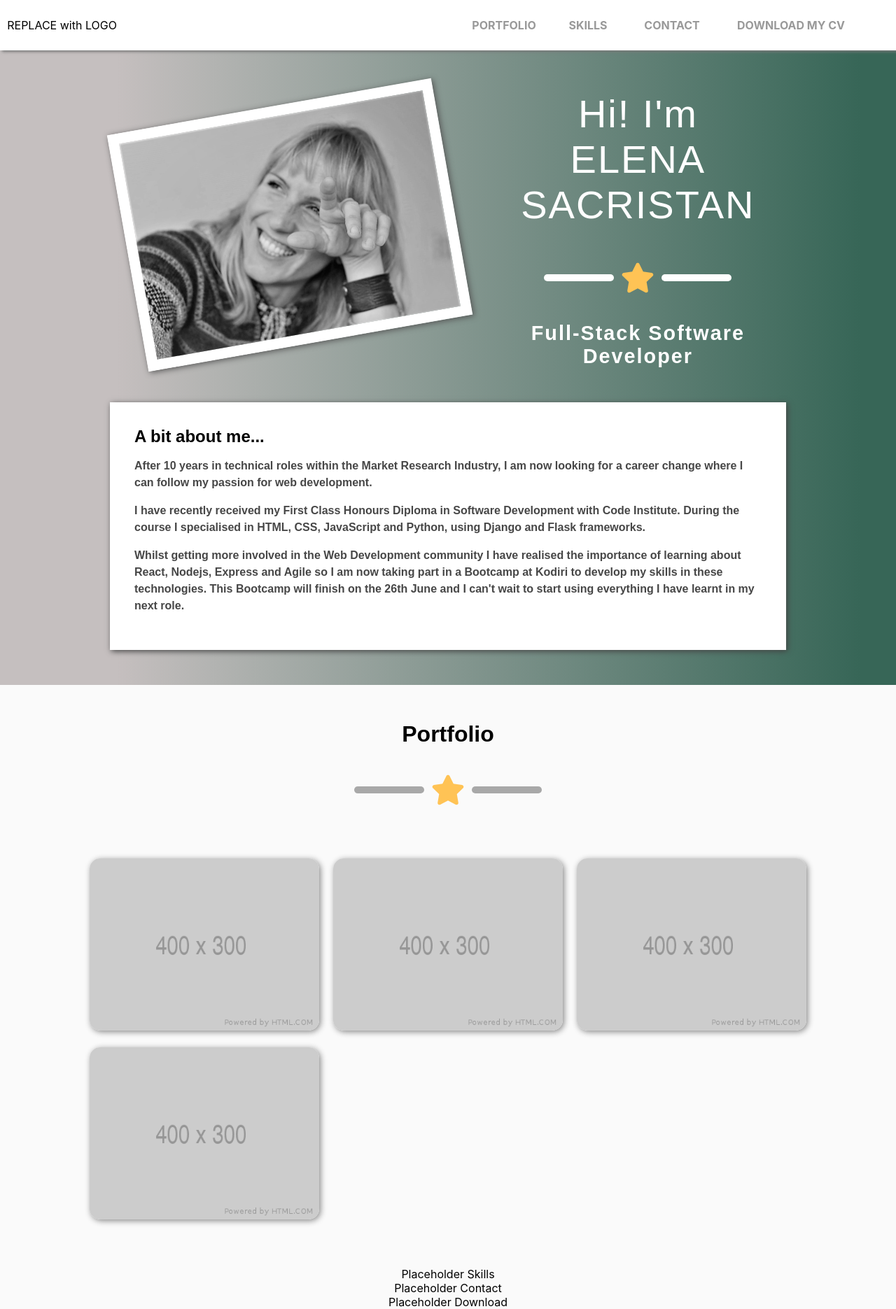
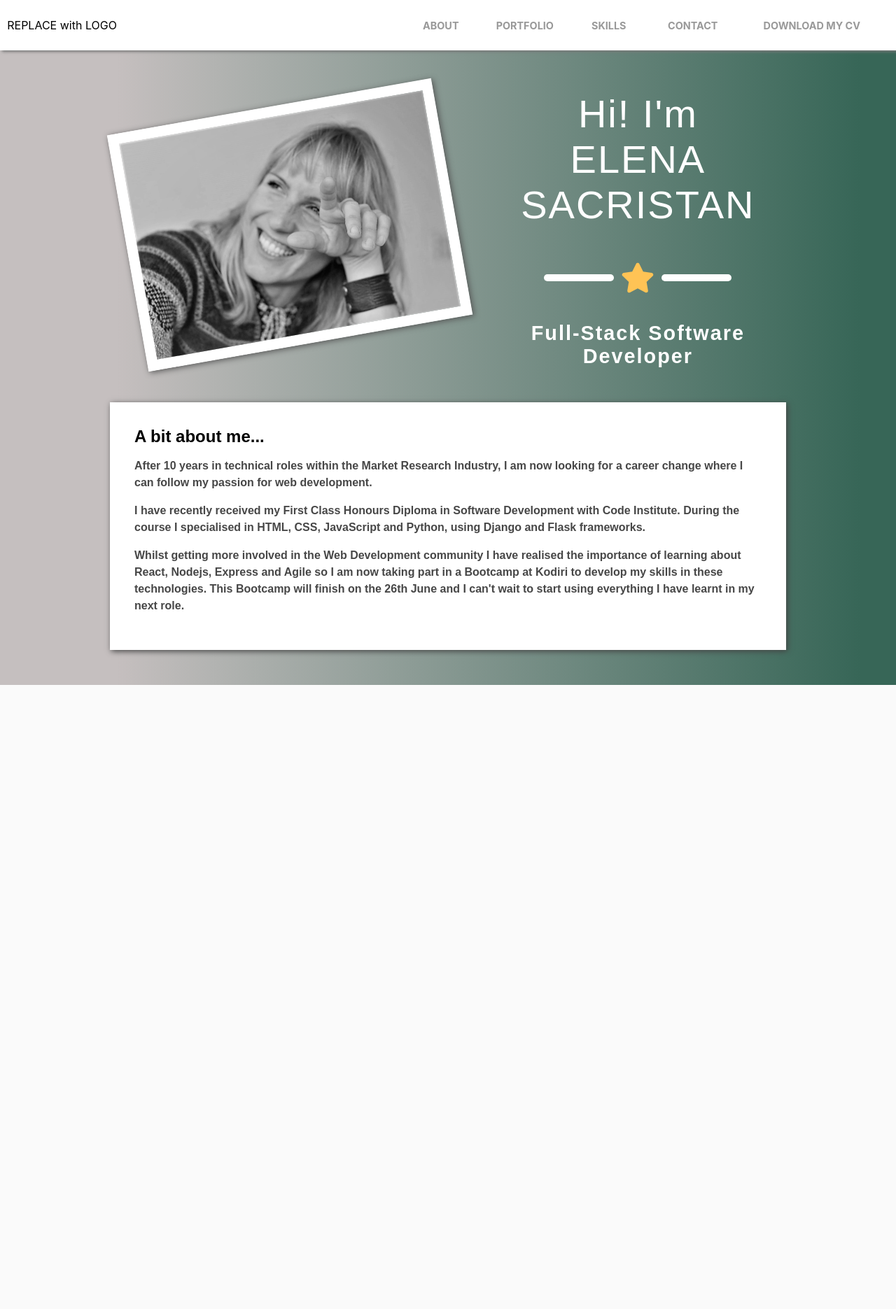
Before and after one commit to elenasacristan/portfolio, a React (Create React App) app: page / in a window 1280 px wide. Shown: the whole page at 70% size. After the commit the page ends 979 px from the top, so only its background shows below. Built offline with nearby package versions, Linux system fonts and the light colour scheme; a web font is replaced by a local one.

Commit message:
Add routing / navigation

```diff
--- a/package.json
+++ b/package.json
@@ -9,6 +9,7 @@
     "react": "^16.13.1",
     "react-dom": "^16.13.1",
     "react-icons": "^3.10.0",
+    "react-router-dom": "^5.2.0",
     "react-scripts": "3.4.1"
   },
   "scripts": {
--- a/src/App.js
+++ b/src/App.js
@@ -1,5 +1,6 @@
 import React from "react";
 import "./App.css";
+import { BrowserRouter as Router, Route, Switch } from "react-router-dom";
 import "./Components/NavBar/NavBar.js";
 import NavBar from "./Components/NavBar/NavBar.js";
 import About from "./Components/About/About.js";
@@ -8,16 +9,19 @@ import Skills from "./Components/Skills/Skills.js";
 import Contact from "./Components/Contact/Contact.js";
 import Download from "./Components/Download/Download.js";
 
-
 function App() {
   return (
     <div className="App">
-      <NavBar />
-      <About />
-      <Portfolio />
-      <Skills />
-      <Contact />
-      <Download/>
+      <Router>
+        <NavBar />
+        <Switch>
+          <Route exact path="/" component={About}></Route>
+          <Route path="/Portfolio" component={Portfolio}></Route>
+          <Route path="/Skills" component={Skills}></Route>
+          <Route path="/Contact" component={Contact}></Route>
+          <Route path="/Download" component={Download}></Route>
+        </Switch>
+      </Router>
     </div>
   );
 }
--- a/src/Components/NavBar/NavBar.css
+++ b/src/Components/NavBar/NavBar.css
@@ -21,13 +21,15 @@
 .NavBar ul {
     flex: 1;
     display: grid;
-    grid-template-columns: 120px 120px 120px 220px;
+    grid-template-columns: 120px 120px 120px 120px 220px;
     justify-items: center;
     list-style-type: none;
 }
 
-.NavBar li{
+.NavBar a{
     color: #999;
     font-weight: bold;
     text-transform: uppercase;
+    text-decoration: none;
+    font-size: 0.9rem;
 }
--- a/src/Components/NavBar/NavBar.js
+++ b/src/Components/NavBar/NavBar.js
@@ -1,5 +1,6 @@
 import React from "react";
 import "./NavBar.css";
+import { BrowserRouter as Router, Link } from "react-router-dom";
 
 export default function NavBar() {
   return (
@@ -7,12 +8,25 @@ export default function NavBar() {
       <div className="logo">
         <span>REPLACE with LOGO</span>
       </div>
-      <ul>
-        <li>Portfolio</li>
-        <li>Skills</li>
-        <li>Contact</li>
-        <li>Download my CV</li>
-      </ul>
+      {/* <Router> */}
+        <ul>
+          <li>
+            <Link to="/">About</Link>
+          </li>
+          <li>
+            <Link to="/Portfolio">Portfolio</Link>
+          </li>
+          <li>
+            <Link to="/Skills">Skills</Link>
+          </li>
+          <li>
+            <Link to="/Contact">Contact</Link>
+          </li>
+          <li>
+            <Link to="/Download">Download my CV</Link>
+          </li>
+        </ul>
+      {/* </Router> */}
     </nav>
   );
 }
```
Also changed, not shown: 1 other file (tests, documents, lock files or other folders).
